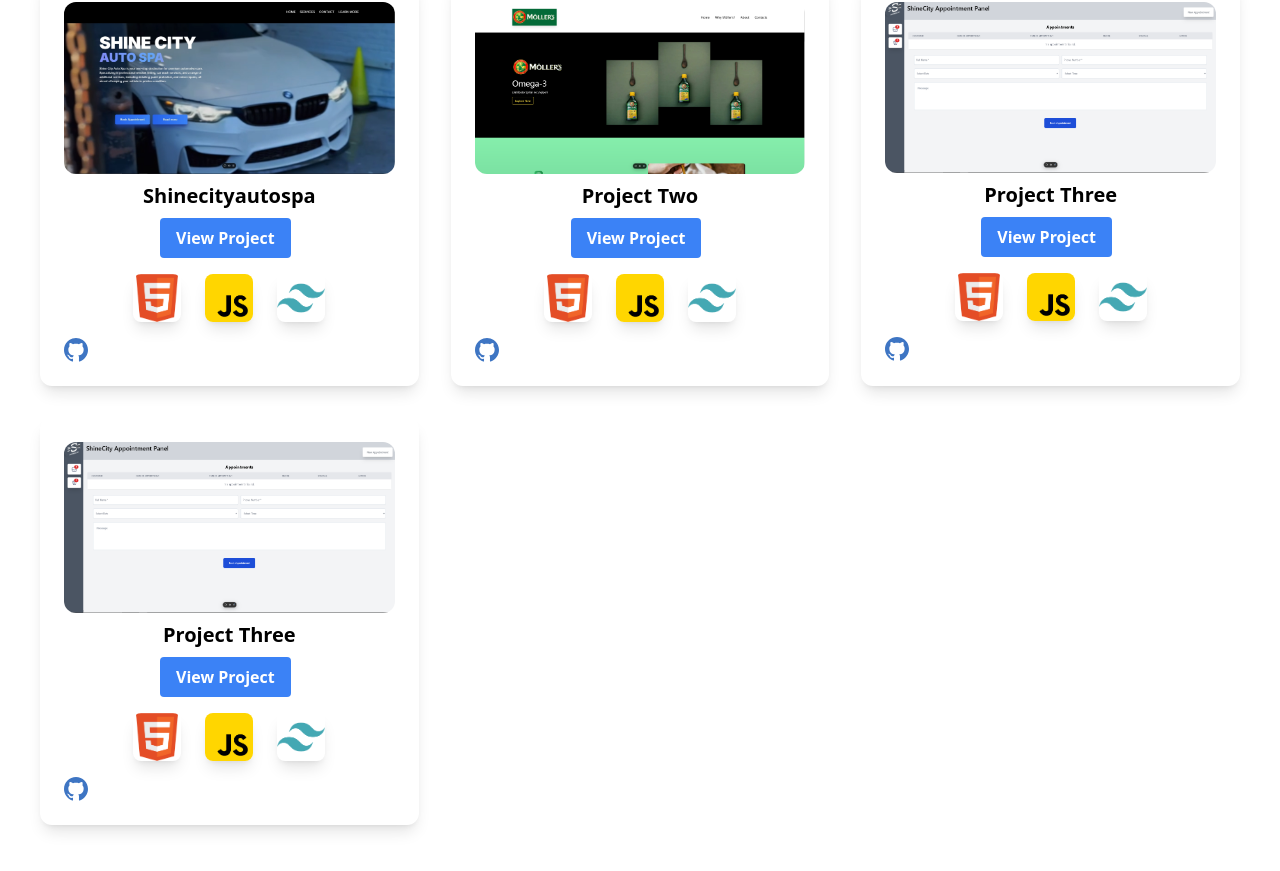
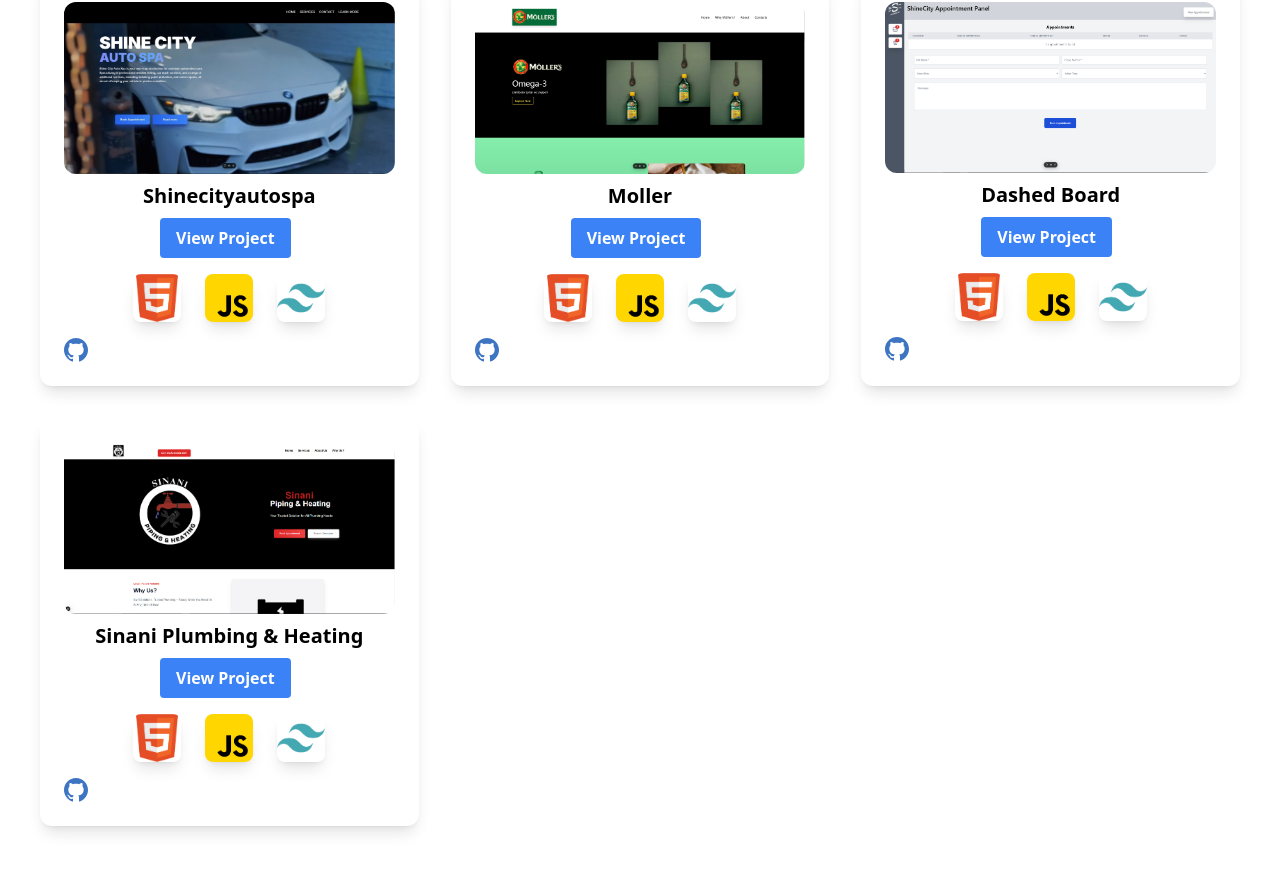
Before and after one commit to GM7651/portfolio, a Next.js app: page / in a window 1280 px wide. Shown: the part 1694-2565 px from the top of the page. Built offline with nearby package versions, Linux system fonts and the light colour scheme.

Commit message:
second draft

```diff
--- a/app/components/projects.js
+++ b/app/components/projects.js
@@ -12,7 +12,7 @@ const projectData = [
 
   },
   {
-    title: 'Project Two',
+    title: 'Moller',
     imgSrc: '/assets/moller_project.png',
     link: 'https://mollerz.vercel.app/',
     techIcons: ['/skills/html.png', '/skills/javascript.png','/skills/tailwind.png'], // No Tailwind for Project Two
@@ -20,7 +20,7 @@ const projectData = [
 
   },
   {
-    title: 'Project Three',
+    title: 'Dashed Board',
     imgSrc: '/assets/dash_project.png',
     link: 'https://dashboard-phi-three-46.vercel.app/',
     techIcons: ['/skills/html.png', '/skills/javascript.png', '/skills/tailwind.png'],
@@ -28,9 +28,9 @@ const projectData = [
 
   },
   {
-    title: 'Project Three',
-    imgSrc: '/assets/dash_project.png',
-    link: 'https://dashboard-phi-three-46.vercel.app/',
+    title: 'Sinani Plumbing & Heating ',
+    imgSrc: '/assets/sinani_project.png',
+    link: 'https://vercel.com/api/toolbar/link/pluming-gary-s-projects-60564699.vercel.app?via=project-dashboard-alias-list&p=1&page=/',
     techIcons: ['/skills/html.png', '/skills/javascript.png', '/skills/tailwind.png'],
     githubLink: 'https://github.com/GM7651/Dashboard', // Add GitHub link
 
```
Also changed, not shown: public/assets/sinani_project.png (added).
